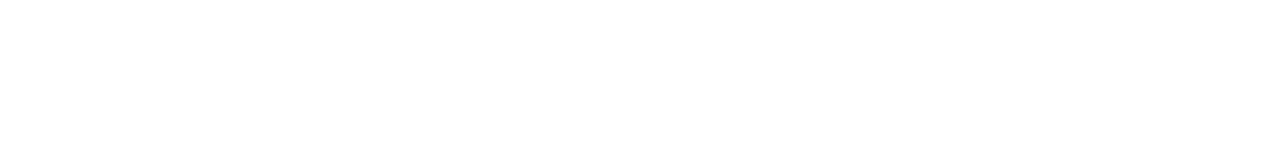
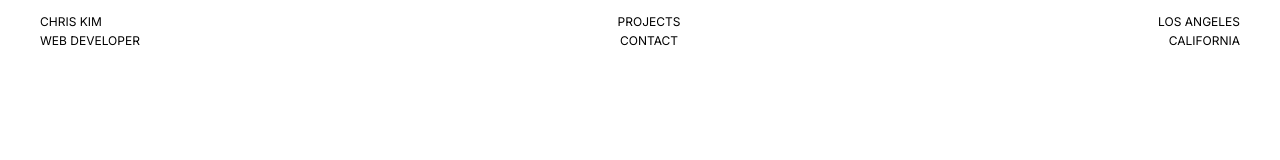
Before and after one commit to chrisjk02/portfolio, a plain HTML site: page index.html in a window 1280 px wide. Drawn offline with Linux system fonts and the light colour scheme.

Commit message:
Create and style site header

```diff
--- a/index.html
+++ b/index.html
@@ -9,7 +9,24 @@
 </head>
 
 <body>
-    <header class="content-grid"></header>
+    <header class="content-grid primary-header">
+        <div class="primary-header__layout breakout">
+            <ul class="primary-header--links ul--no-dec txt-align-l">
+                <li>CHRIS KIM</li>
+                <li>WEB DEVELOPER</li>
+            </ul>
+
+            <ul class="primary-header--links ul--no-dec txt-align-c">
+                <li>PROJECTS</li>
+                <li>CONTACT</li>
+            </ul>
+
+            <ul class="primary-header--links ul--no-dec txt-align-r">
+                <li>LOS ANGELES</li>
+                <li>CALIFORNIA</li>
+            </ul>
+        </div>
+    </header>
     <main class="content-grid"></main>
 
 </body>
--- a/styles.css
+++ b/styles.css
@@ -65,3 +65,43 @@ img {
     max-width: 100%;
     display: block;
 }
+
+h1 {
+    font-size: 200px;
+    font-weight: bold;
+}
+
+h2 {
+    font-size: 150px;
+    font-weight: bold;
+}
+
+h3 {
+    font-size: 50px;
+    font-weight: regular;
+}
+
+.ul--no-dec {
+    list-style: none;
+    color: inherit;
+    font-size: 12px;
+    padding: 0;
+}
+
+.txt-align-l {
+    text-align: left;
+}
+
+.txt-align-c {
+    text-align: center;
+}
+
+.txt-align-r {
+    text-align: right;
+}
+
+.primary-header__layout {
+    display: flex;
+    align-items: center;
+    justify-content: space-between;
+}
```
